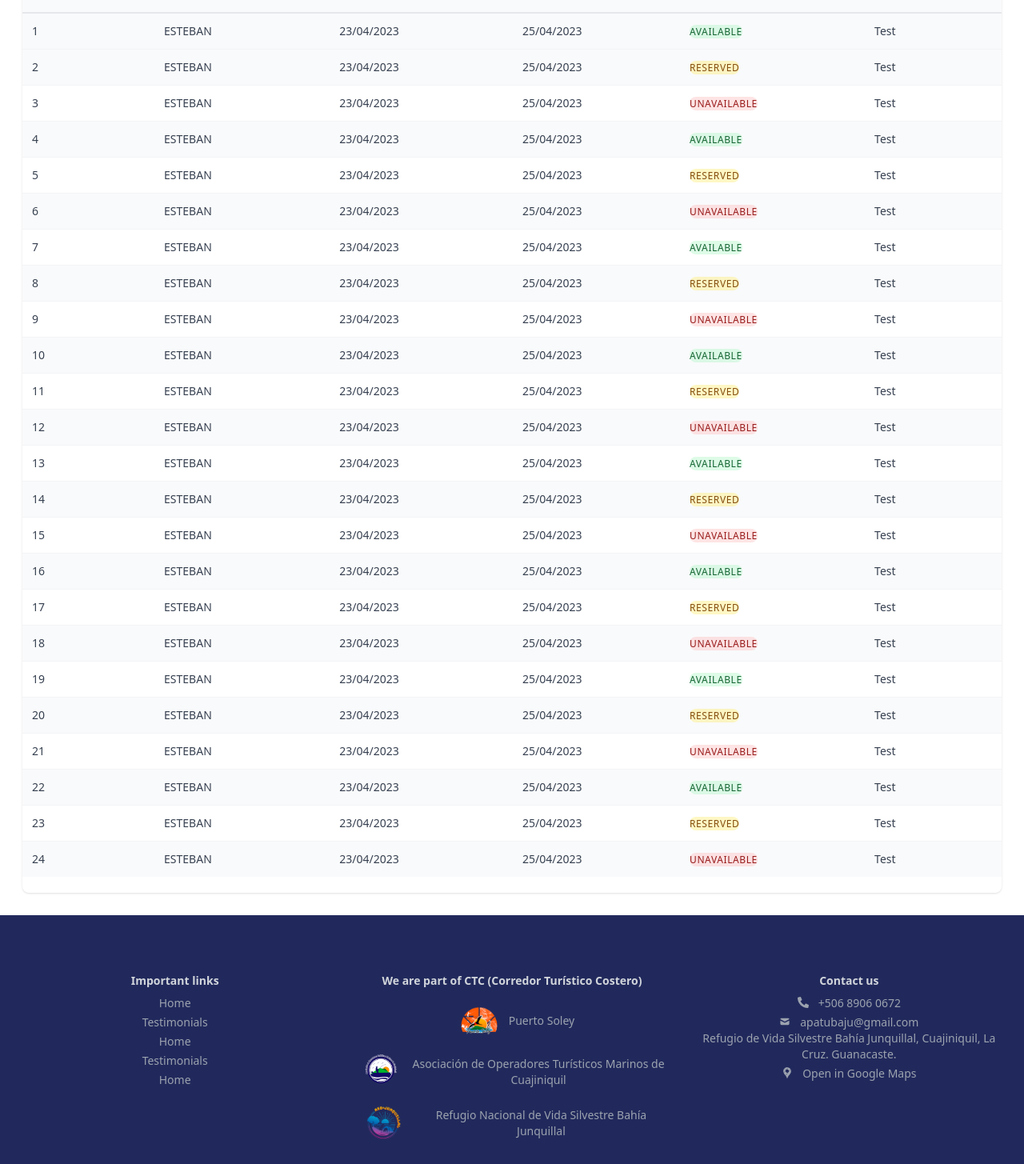
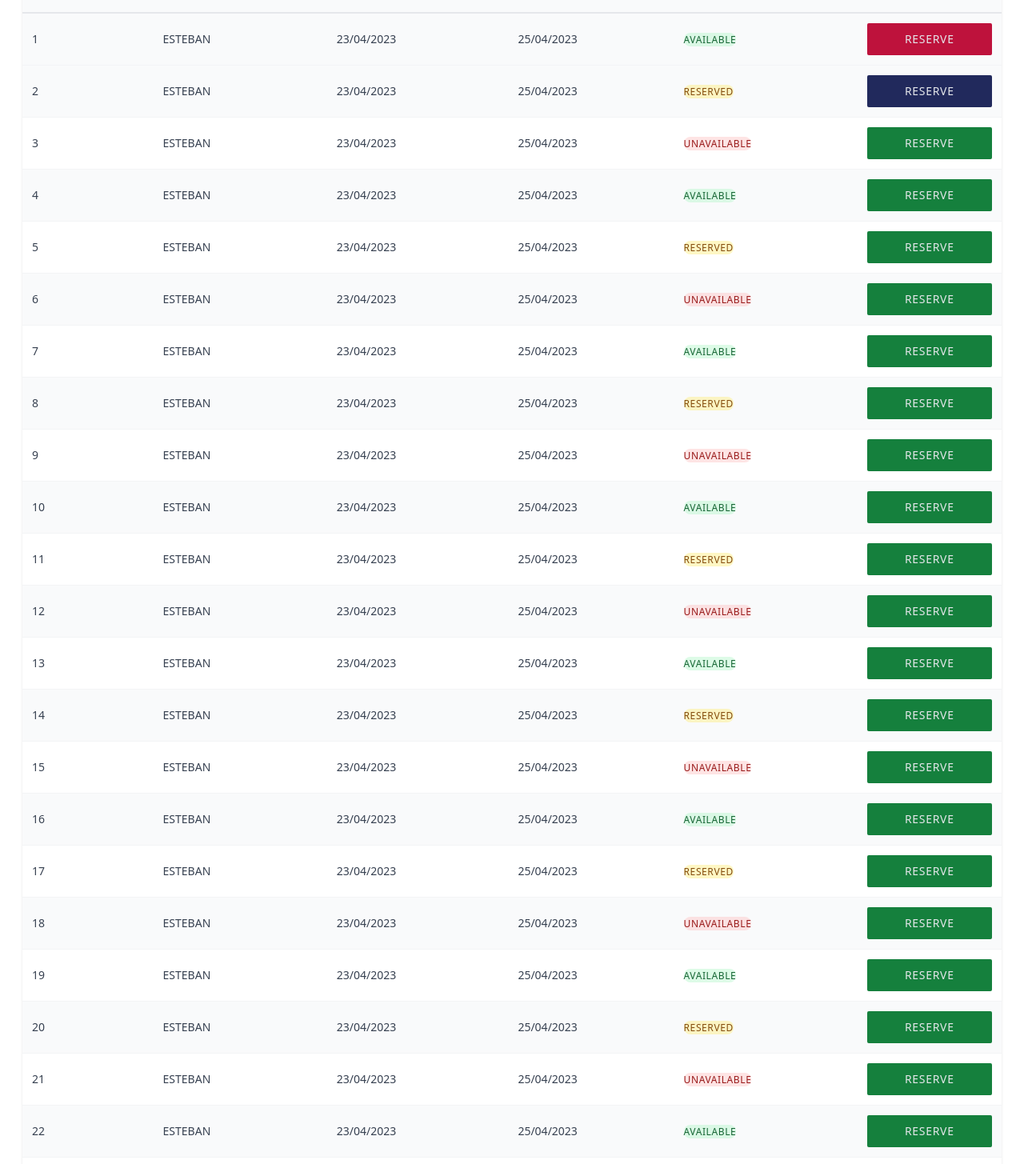
Before and after one commit to estebancb03/LosOsitos_ci0128_23a, a React (Vite) app in the folder src/Frontend/: page /operator/availability in a window 1280 px wide. Shown: the part 205-1660 px from the top of the page at 80% size. Built offline with nearby package versions, Linux system fonts and the light colour scheme.

Commit message:
Actualización de datos de prueba

```diff
--- a/src/Frontend/src/data/AvailabilityTestData.jsx
+++ b/src/Frontend/src/data/AvailabilityTestData.jsx
@@ -1,11 +1,13 @@
-const AvailabilityTestData = [
+import Button from "../components/Button";
+
+const AvailabilityReserveData = [
   {
     parcel: 1,
     customer: "Esteban",
     startDate: "23/04/2023",
     endDate: "25/04/2023",
     state: "available",
-    action: <button>Test</button>,
+    action: <Button text="Reserve" type="delete" />,
   },
   {
     parcel: 2,
@@ -13,7 +15,7 @@ const AvailabilityTestData = [
     startDate: "23/04/2023",
     endDate: "25/04/2023",
     state: "reserved",
-    action: <button>Test</button>,
+    action: <Button text="Reserve" type="modify" />,
   },
   {
     parcel: 3,
@@ -21,7 +23,7 @@ const AvailabilityTestData = [
     startDate: "23/04/2023",
     endDate: "25/04/2023",
     state: "unavailable",
-    action: <button>Test</button>,
+    action: <Button text="Reserve" type="add" />,
   },
   {
     parcel: 4,
@@ -29,7 +31,7 @@ const AvailabilityTestData = [
     startDate: "23/04/2023",
     endDate: "25/04/2023",
     state: "available",
-    action: <button>Test</button>,
+    action: <Button text="Reserve" type="add" />,
   },
   {
     parcel: 5,
@@ -37,7 +39,7 @@ const AvailabilityTestData = [
     startDate: "23/04/2023",
     endDate: "25/04/2023",
     state: "reserved",
-    action: <button>Test</button>,
+    action: <Button text="Reserve" type="add" />,
   },
   {
     parcel: 6,
@@ -45,7 +47,7 @@ const AvailabilityTestData = [
     startDate: "23/04/2023",
     endDate: "25/04/2023",
     state: "unavailable",
-    action: <button>Test</button>,
+    action: <Button text="Reserve" type="add" />,
   },
   {
     parcel: 7,
@@ -53,7 +55,7 @@ const AvailabilityTestData = [
     startDate: "23/04/2023",
     endDate: "25/04/2023",
     state: "available",
-    action: <button>Test</button>,
+    action: <Button text="Reserve" type="add" />,
   },
   {
     parcel: 8,
@@ -61,7 +63,7 @@ const AvailabilityTestData = [
     startDate: "23/04/2023",
     endDate: "25/04/2023",
     state: "reserved",
-    action: <button>Test</button>,
+    action: <Button text="Reserve" type="add" />,
   },
   {
     parcel: 9,
@@ -69,7 +71,7 @@ const AvailabilityTestData = [
     startDate: "23/04/2023",
     endDate: "25/04/2023",
     state: "unavailable",
-    action: <button>Test</button>,
+    action: <Button text="Reserve" type="add" />,
   },
   {
     parcel: 10,
@@ -77,7 +79,7 @@ const AvailabilityTestData = [
     startDate: "23/04/2023",
     endDate: "25/04/2023",
     state: "available",
-    action: <button>Test</button>,
+    action: <Button text="Reserve" type="add" />,
   },
   {
     parcel: 11,
@@ -85,7 +87,7 @@ const AvailabilityTestData = [
     startDate: "23/04/2023",
     endDate: "25/04/2023",
     state: "reserved",
-    action: <button>Test</button>,
+    action: <Button text="Reserve" type="add" />,
   },
   {
     parcel: 12,
@@ -93,7 +95,7 @@ const AvailabilityTestData = [
     startDate: "23/04/2023",
     endDate: "25/04/2023",
     state: "unavailable",
-    action: <button>Test</button>,
+    action: <Button text="Reserve" type="add" />,
   },
   {
     parcel: 13,
@@ -101,7 +103,7 @@ const AvailabilityTestData = [
     startDate: "23/04/2023",
     endDate: "25/04/2023",
     state: "available",
-    action: <button>Test</button>,
+    action: <Button text="Reserve" type="add" />,
   },
   {
     parcel: 14,
@@ -109,7 +111,7 @@ const AvailabilityTestData = [
     startDate: "23/04/2023",
     endDate: "25/04/2023",
     state: "reserved",
-    action: <button>Test</button>,
+    action: <Button text="Reserve" type="add" />,
   },
   {
     parcel: 15,
@@ -117,7 +119,7 @@ const AvailabilityTestData = [
     startDate: "23/04/2023",
     endDate: "25/04/2023",
     state: "unavailable",
-    action: <button>Test</button>,
+    action: <Button text="Reserve" type="add" />,
   },
   {
     parcel: 16,
@@ -125,7 +127,7 @@ const AvailabilityTestData = [
     startDate: "23/04/2023",
     endDate: "25/04/2023",
     state: "available",
-    action: <button>Test</button>,
+    action: <Button text="Reserve" type="add" />,
   },
   {
     parcel: 17,
@@ -133,7 +135,7 @@ const AvailabilityTestData = [
     startDate: "23/04/2023",
     endDate: "25/04/2023",
     state: "reserved",
-    action: <button>Test</button>,
+    action: <Button text="Reserve" type="add" />,
   },
   {
     parcel: 18,
@@ -141,7 +143,7 @@ const AvailabilityTestData = [
     startDate: "23/04/2023",
     endDate: "25/04/2023",
     state: "unavailable",
-    action: <button>Test</button>,
+    action: <Button text="Reserve" type="add" />,
   },
   {
     parcel: 19,
@@ -149,7 +151,7 @@ const AvailabilityTestData = [
     startDate: "23/04/2023",
     endDate: "25/04/2023",
     state: "available",
-    action: <button>Test</button>,
+    action: <Button text="Reserve" type="add" />,
   },
   {
     parcel: 20,
@@ -157,7 +159,7 @@ const AvailabilityTestData = [
     startDate: "23/04/2023",
     endDate: "25/04/2023",
     state: "reserved",
-    action: <button>Test</button>,
+    action: <Button text="Reserve" type="add" />,
   },
   {
     parcel: 21,
@@ -165,7 +167,7 @@ const AvailabilityTestData = [
     startDate: "23/04/2023",
     endDate: "25/04/2023",
     state: "unavailable",
-    action: <button>Test</button>,
+    action: <Button text="Reserve" type="add" />,
   },
   {
     parcel: 22,
@@ -173,7 +175,7 @@ const AvailabilityTestData = [
     startDate: "23/04/2023",
     endDate: "25/04/2023",
     state: "available",
-    action: <button>Test</button>,
+    action: <Button text="Reserve" type="add" />,
   },
   {
     parcel: 23,
@@ -181,7 +183,7 @@ const AvailabilityTestData = [
     startDate: "23/04/2023",
     endDate: "25/04/2023",
     state: "reserved",
-    action: <button>Test</button>,
+    action: <Button text="Reserve" type="add" />,
   },
   {
     parcel: 24,
@@ -189,8 +191,8 @@ const AvailabilityTestData = [
     startDate: "23/04/2023",
     endDate: "25/04/2023",
     state: "unavailable",
-    action: <button>Test</button>,
+    action: <Button text="Reserve" type="add" />,
   },
 ];
 
-export default AvailabilityTestData;
+export default AvailabilityReserveData;
```
